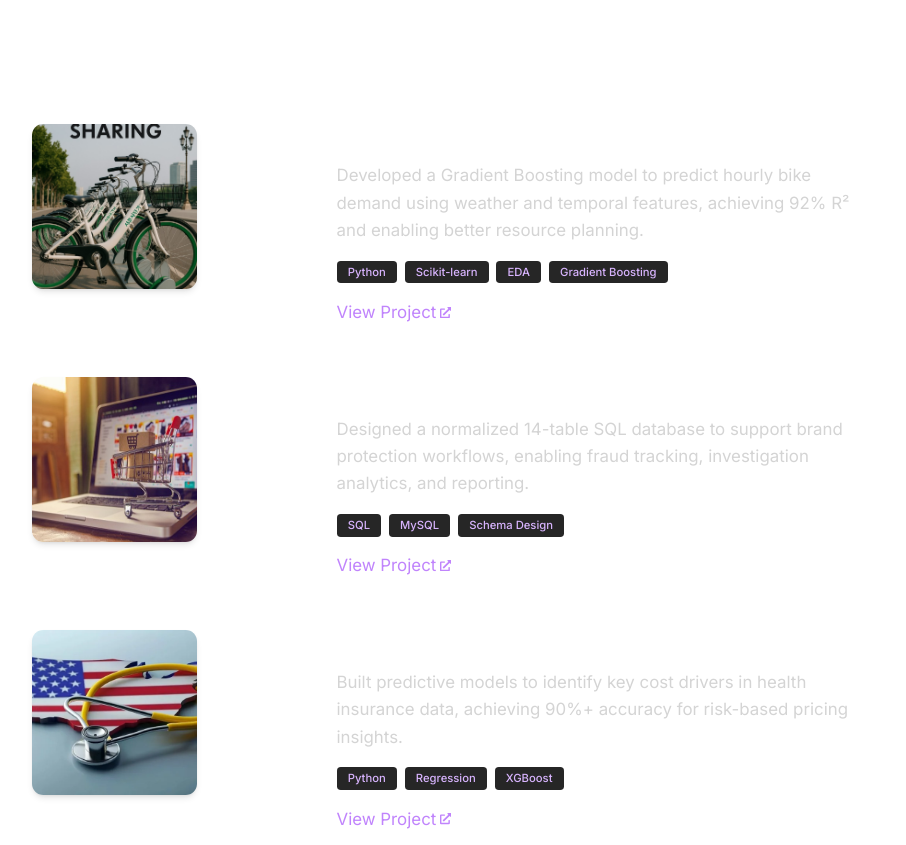
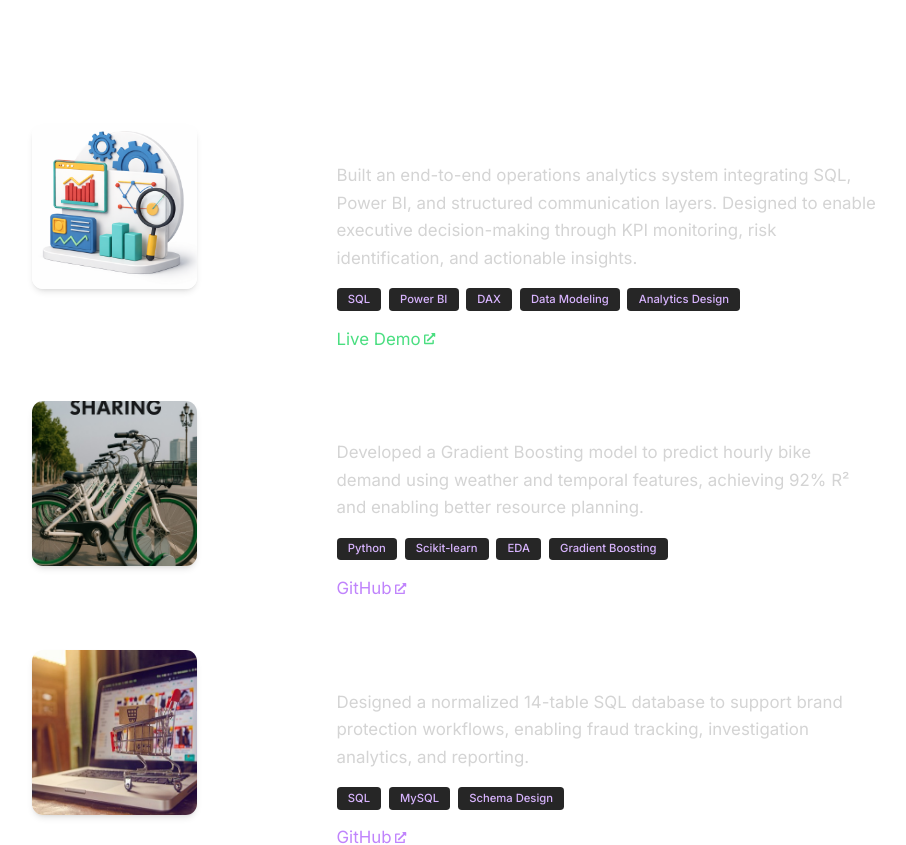
Before and after one commit to dsappa7196/dsappa7196.github.io, a React (Vite) app: page / in a window 1280 px wide. Shown: the part 5920-6765 px from the top of the page, without its empty margins (186-1092 px from the left). Built offline with nearby package versions, Linux system fonts and the light colour scheme.

Commit message:
add vercel routing

```diff
--- a/src/Components/Projects.jsx
+++ b/src/Components/Projects.jsx
@@ -25,7 +25,14 @@ const Projects = () => {
           const imgSrc = project?.image || "";
           const desc = project?.description || "";
           const tech = Array.isArray(project?.technologies) ? project.technologies : [];
-          const gh = typeof project?.github === "string" ? project.github : "";
+
+          // 🔥 KEY CHANGE (support live + github)
+          const link =
+            typeof project?.live === "string"
+              ? project.live
+              : typeof project?.github === "string"
+              ? project.github
+              : "";
 
           return (
             <div key={title} className="mb-14 flex flex-wrap lg:justify-center">
@@ -39,9 +46,9 @@ const Projects = () => {
               >
                 {imgSrc && (
                   <a
-                    href={gh || "#"}
-                    target={gh ? "_blank" : undefined}
-                    rel={gh ? "noopener noreferrer" : undefined}
+                    href={link || "#"}
+                    target={link ? "_blank" : undefined}
+                    rel={link ? "noopener noreferrer" : undefined}
                   >
                     <img
                       className="w-44 h-44 object-cover rounded-xl shadow-md hover:scale-105 transition-transform duration-300"
@@ -83,17 +90,32 @@ const Projects = () => {
                   </div>
                 )}
 
-                {/* GitHub */}
-                {gh && (
+                {/* 🔥 ACTION BUTTONS */}
+                <div className="flex gap-4 mt-2">
+
+                  {project.live && (
                     <a
-                    href={gh}
+                      href={project.live}
+                      target="_blank"
+                      rel="noopener noreferrer"
+                      className="text-green-400 hover:text-green-300 hover:underline inline-flex items-center gap-1 text-sm sm:text-base"
+                    >
+                      Live Demo <FaExternalLinkAlt className="text-xs" />
+                    </a>
+                  )}
+
+                  {project.github && (
+                    <a
+                      href={project.github}
                       target="_blank"
                       rel="noopener noreferrer"
                       className="text-purple-400 hover:text-purple-300 hover:underline inline-flex items-center gap-1 text-sm sm:text-base"
                     >
-                    View Project <FaExternalLinkAlt className="text-xs" />
+                      GitHub <FaExternalLinkAlt className="text-xs" />
                     </a>
                   )}
+
+                </div>
               </motion.div>
             </div>
           );
--- a/src/constants/index.js
+++ b/src/constants/index.js
@@ -4,6 +4,7 @@ import project2 from "../assets/projects/project-2.jpg";
 import project3 from "../assets/projects/project-3.png";
 import project4 from "../assets/projects/project-4.jpg";
 import project5 from "../assets/projects/project-5.png";
+import HubView_Image from "../assets/projects/HubView_Image.png";
 
 // ------------------------------------------------------
 // HERO CONTENT
@@ -97,6 +98,14 @@ export const EXPERIENCES = [
 // PROJECTS SECTION
 // ------------------------------------------------------
 export const PROJECTS = [
+  {
+  title: "Operations Analytics Hub (End-to-End System)",
+  image: HubView_Image,
+  description:
+    "Built an end-to-end operations analytics system integrating SQL, Power BI, and structured communication layers. Designed to enable executive decision-making through KPI monitoring, risk identification, and actionable insights.",
+  technologies: ["SQL", "Power BI", "DAX", "Data Modeling", "Analytics Design"],
+  live: `${window.location.origin}/Operations_Analytics_Hub.html`
+  },
   {
     title: "Seoul Bike Demand Prediction",
     image: project1,
```
Also changed, not shown: src/assets/projects/HubView_Image.png (added), vercel.json (added). Lines whose indentation alone changed are shown as unchanged.
